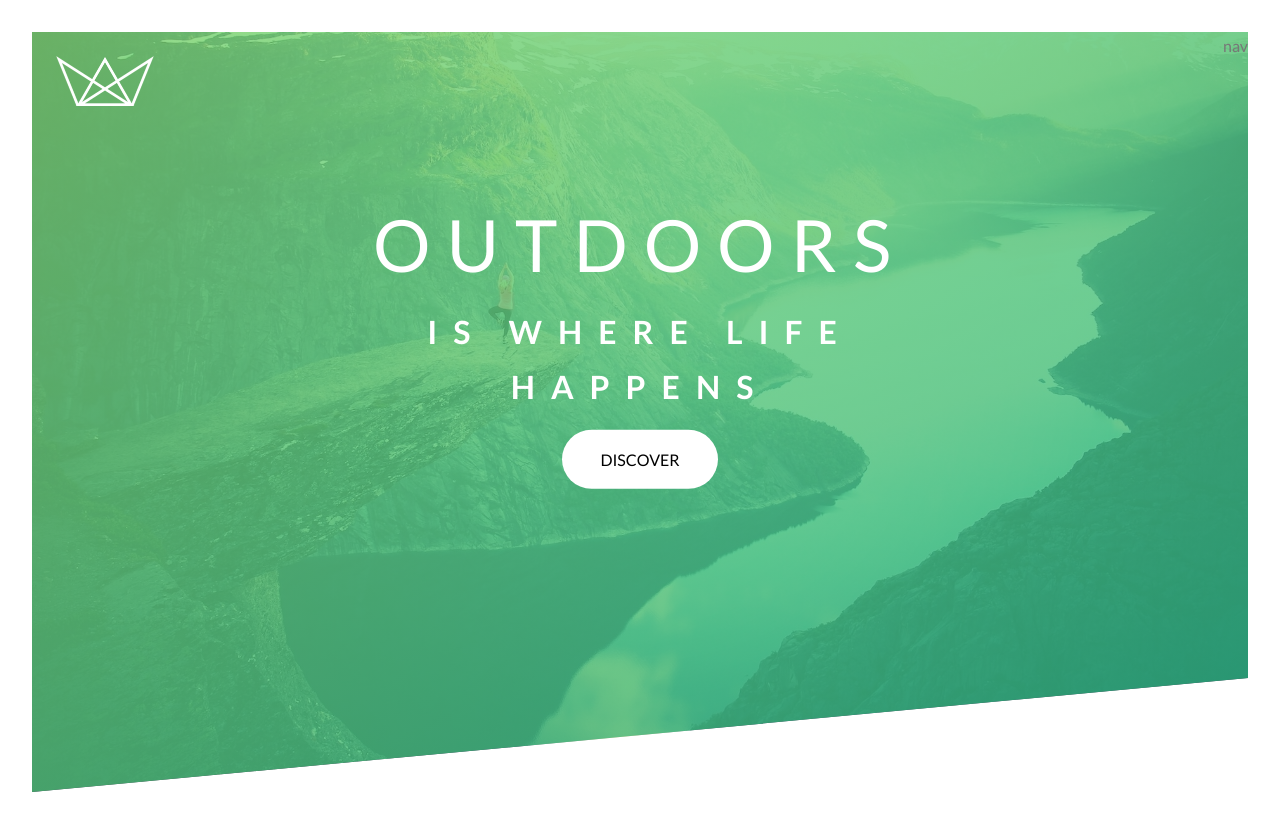
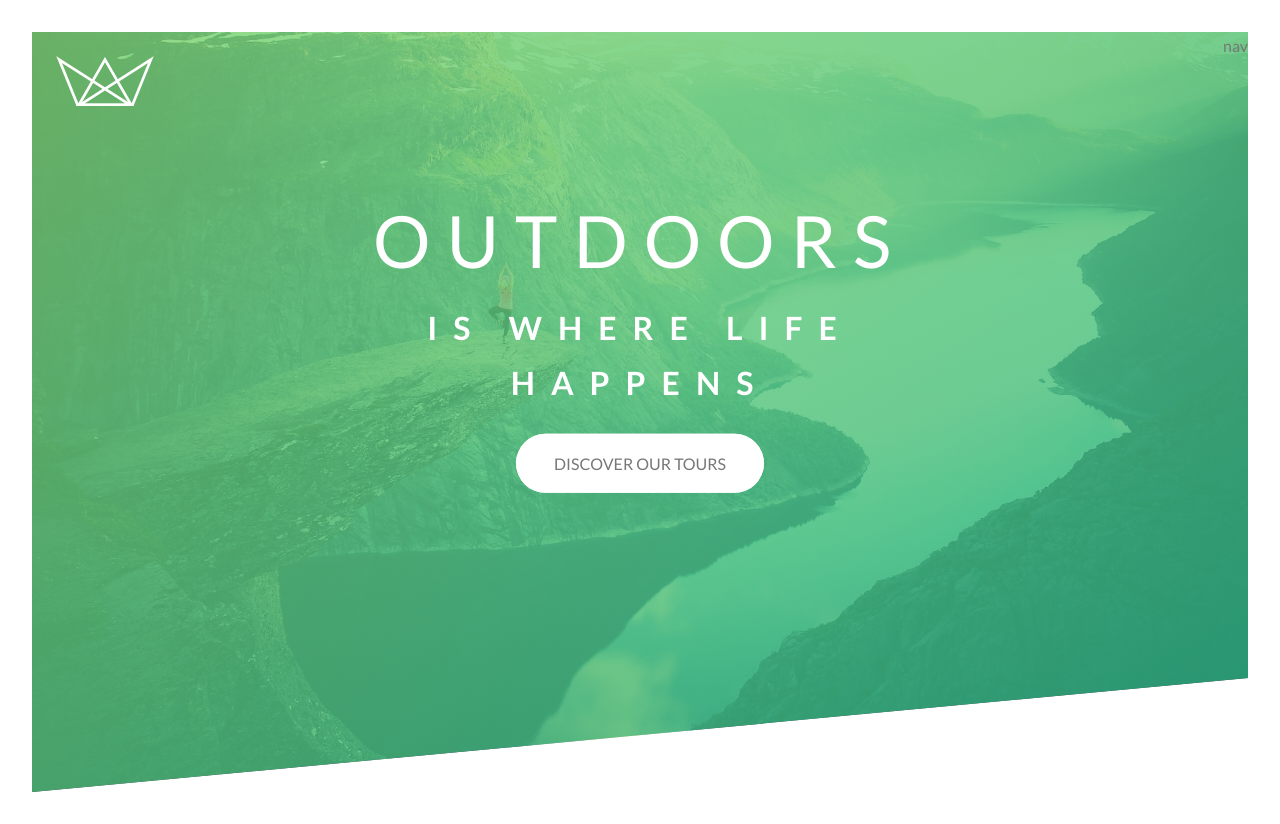
Before and after one commit to pedrotigre/nextjs-css-practice-1, a Next.js app: page / in a window 1280 px wide. Built offline with nearby package versions, Linux system fonts and the light colour scheme.

Commit message:
Button animated

```diff
--- a/components/background.js
+++ b/components/background.js
@@ -29,7 +29,7 @@ export default function Background() {
             </span>
           </h1>
           <a href='#' className={classes.btn}>
-            Discover
+            Discover our tours
           </a>
         </div>
       </div>
--- a/components/background.module.css
+++ b/components/background.module.css
@@ -37,14 +37,83 @@
   display: block;
   font-size: 4.5rem;
   font-weight: 500;
-  animation-name: moveLeft;
+  animation-name: moveInLeft;
   animation-duration: 1s;
   animation-timing-function: ease-out;
 
   /* backface-visibility: hidden; if animation shakes */
 }
 
-@keyframes moveLeft {
+.headingPrimarySub {
+  display: block;
+  font-size: 2rem;
+  animation: moveInRight ease-out 1s;
+  margin-bottom: 1.5rem;
+}
+
+.btn:link,
+.btn:visited {
+  display: inline-block;
+  color: #777;
+
+  background-color: #fff;
+  text-decoration: none;
+  border-radius: 10rem;
+  padding: 1rem 2.4rem;
+
+  transition: all 0.2s;
+  position: relative;
+
+  animation: moveInBottom 0.8s ease-out 0.8s;
+  /* Apply the 0% animation status from the start */
+  animation-fill-mode: backwards;
+}
+
+.btn:hover {
+  transform: translateY(-3px);
+  box-shadow: 0 10px 25px rgba(0, 0, 0, 0.2);
+}
+.btn:active {
+  transform: translateY(-1px);
+  box-shadow: 0 5px 15px rgba(0, 0, 0, 0.2);
+}
+
+.btn::after {
+  content: '';
+  width: 100%;
+  height: 100%;
+  background-color: #fff;
+  position: absolute;
+  left: 0;
+  top: 0;
+  z-index: -1;
+  border-radius: 10rem;
+  transition: all 0.4s ease-in-out;
+}
+
+.btn:hover::after {
+  /* animation-name: pulse;
+  animation-duration: 4s; */
+  transform: scaleX(1.2) scaleY(1.4);
+  opacity: 0;
+  background-color: rgba(255, 255, 255, 0.25);
+}
+
+@keyframes moveInRight {
+  0% {
+    transform: translateX(50%);
+  }
+
+  80% {
+    transform: translateX(-15%);
+  }
+
+  100% {
+    transform: translateX(0);
+  }
+}
+
+@keyframes moveInLeft {
   0% {
     transform: translateX(-50%);
   }
@@ -58,47 +127,27 @@
   }
 }
 
-.headingPrimarySub {
-  display: block;
-  font-size: 2rem;
-  animation: moveRight ease-out 1s;
-  margin-bottom: 1rem;
+@keyframes moveInBottom {
+  from {
+    opacity: 0;
+    transform: translateY(5rem);
+  }
+
+  to {
+    opacity: 1;
+    transform: translateY(0);
+  }
 }
 
-@keyframes moveRight {
+/* @keyframes pulse {
   0% {
-    transform: translateX(50%);
-  }
-
-  80% {
-    transform: translateX(-15%);
+    transform: scale(1.2);
   }
 
   100% {
-    transform: translateX(0);
+    transform: scale(0);
   }
-}
-
-.btn:link,
-.btn:visited {
-  display: inline-block;
-  color: #000;
-  background-color: #fff;
-  text-decoration: none;
-  border-radius: 10rem;
-  padding: 1rem 2.4rem;
-
-  transition: all 0.2s;
-}
-
-.btn:hover {
-  transform: translateY(-3px);
-  box-shadow: 0 10px 25px rgba(0, 0, 0, 0.2);
-}
-.btn:active {
-  transform: translateY(-1px);
-  box-shadow: 0 5px 15px rgba(0, 0, 0, 0.2);
-}
+} */
 
 .clipPath {
   position: relative;
```
